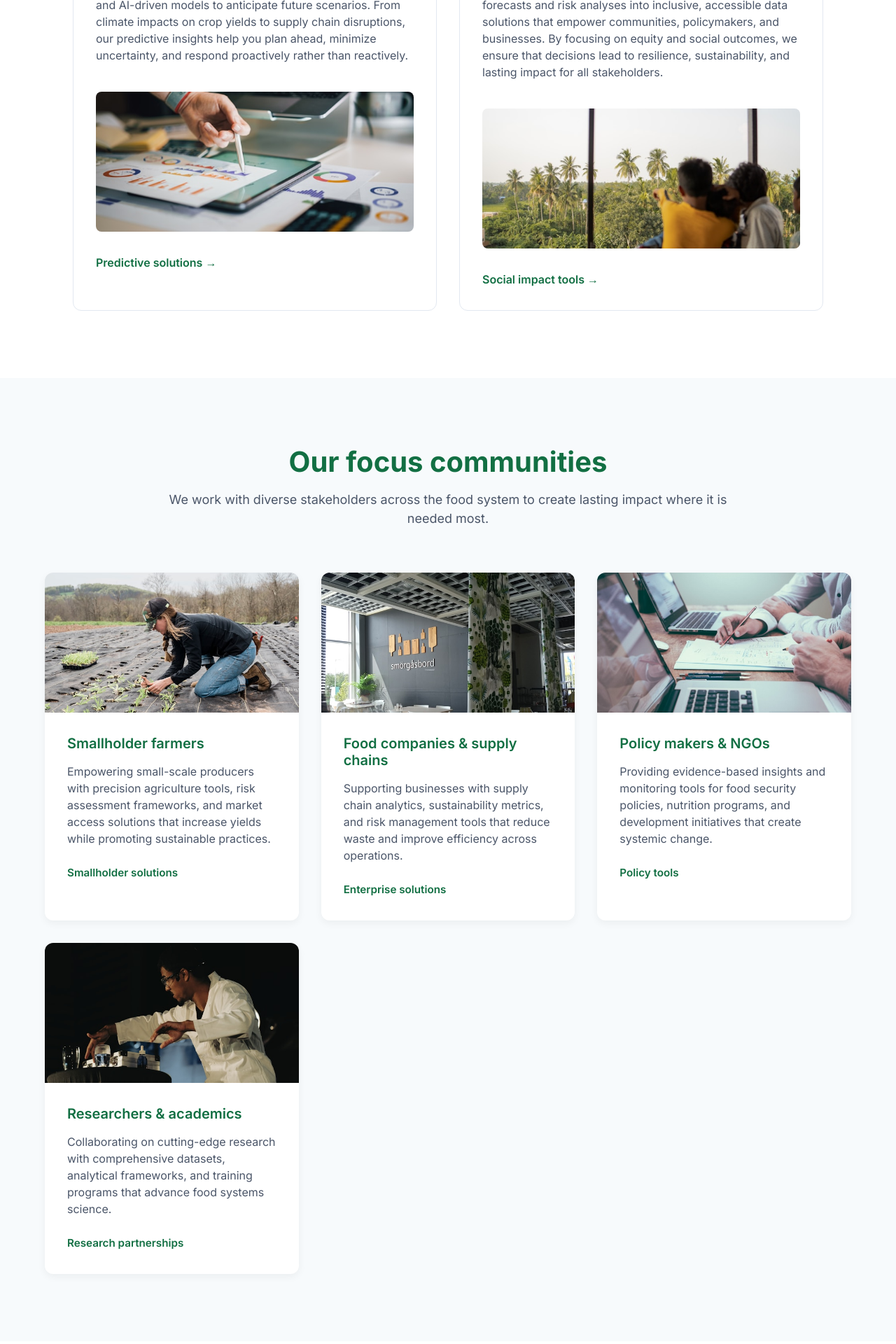
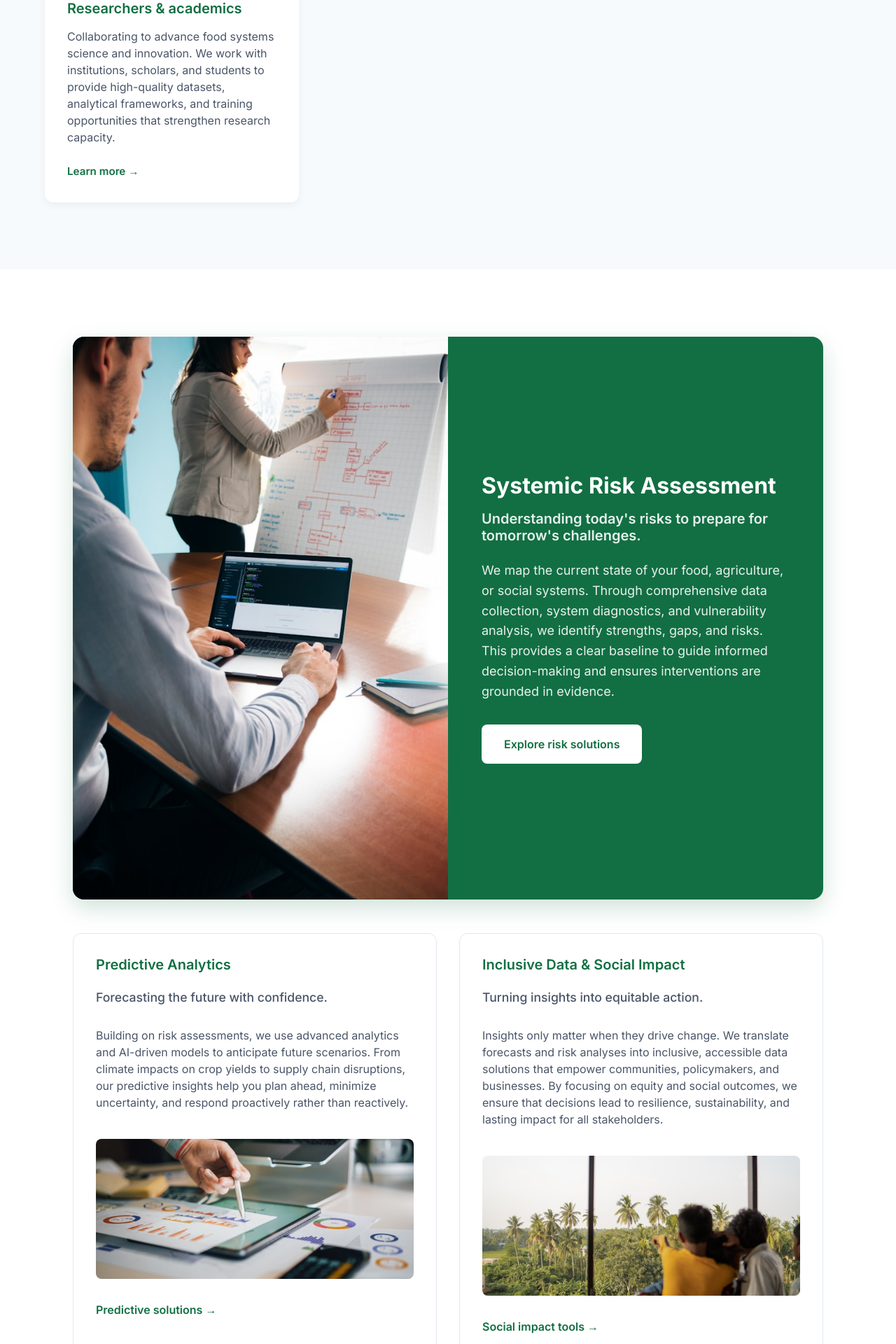
Before and after one commit to rmiyoyo/wrangla360, a Next.js app: page /what-we-do in a window 1280 px wide. Shown: the part 2640-4560 px from the top of the page at 70% size. Built offline with nearby package versions, Linux system fonts and the light colour scheme.

Commit message:
Repurpose What we do

```diff
--- a/src/app/what-we-do/page.tsx
+++ b/src/app/what-we-do/page.tsx
@@ -30,76 +30,13 @@ export default function WhatWeDo() {
           </div>
         </div>
       </section>
+
       <section className="mission-statement">
         <div className="mission-container">
           <h2>We provide analytics solutions to make sustainable food systems accessible to those who need it most.</h2>
         </div>
       </section>
-      <section className="services-showcase">
-        <div className="services-showcase-container">
-          <div className="service-showcase-card primary-card">
-            <div className="service-showcase-image">
-              <Image
-                src="/risk-assessment.jpg"
-                alt="Systemic risk assessment in agriculture"
-                width={400}
-                height={300}
-                className="service-img"
-              />
-            </div>
-            <div className="service-showcase-content">
-              <h3>Systemic Risk Assessment</h3>
-              <h4>Understanding today’s risks to prepare for tomorrow’s challenges.</h4>
-              <p>
-                We map the current state of your food, agriculture, or social systems. Through comprehensive data collection, system diagnostics, and vulnerability analysis, we identify strengths, gaps, and risks. This provides a clear baseline to guide informed decision-making and ensures interventions are grounded in evidence.
-              </p>
-              <Link href="/focus/risk" className="service-showcase-btn">
-                Explore risk solutions
-              </Link>
-            </div>
-          </div>
-          <div className="secondary-services">
-            <div className="secondary-service-card">
-              <h4>Predictive Analytics</h4>
-              <h5>Forecasting the future with confidence.</h5>
-              <p>
-                Building on risk assessments, we use advanced analytics and AI-driven models to anticipate future scenarios. From climate impacts on crop yields to supply chain disruptions, our predictive insights help you plan ahead, minimize uncertainty, and respond proactively rather than reactively.
-              </p>
-              <div className="secondary-service-image">
-                <Image
-                  src="/predictive-analytics.jpg"
-                  alt="Predictive analytics for food systems"
-                  width={300}
-                  height={200}
-                  className="secondary-service-img"
-                />
-              </div>
-              <Link href="/focus/analytics" className="secondary-service-link">
-                Predictive solutions →
-              </Link>
-            </div>
-            <div className="secondary-service-card">
-                <h4>Inclusive Data &amp; Social Impact</h4>
-              <h5>Turning insights into equitable action.</h5>
-              <p>
-                Insights only matter when they drive change. We translate forecasts and risk analyses into inclusive, accessible data solutions that empower communities, policymakers, and businesses. By focusing on equity and social outcomes, we ensure that decisions lead to resilience, sustainability, and lasting impact for all stakeholders.
-              </p>
-              <div className="secondary-service-image">
-                <Image
-                  src="/social-impact.jpg"
-                  alt="Inclusive data for social impact"
-                  width={300}
-                  height={200}
-                  className="secondary-service-img"
-                />
-              </div>
-              <Link href="/focus/impact" className="secondary-service-link">
-                Social impact tools →
-              </Link>
-            </div>
-          </div>
-        </div>
-      </section>
+
       <section className="focus-communities">
         <div className="focus-communities-container">
           <h2>Our focus communities</h2>
@@ -121,15 +58,14 @@ export default function WhatWeDo() {
               <div className="community-content">
                 <h3>Smallholder farmers</h3>
                 <p>
-                  Empowering small-scale producers with precision agriculture tools,
-                  risk assessment frameworks, and market access solutions that
-                  increase yields while promoting sustainable practices.
+                  Empowering producers with the tools, knowledge, and opportunities to run farms as sustainable businesses. We partner directly with farmers to equip them with skills, data, and resources that increase yields, reduce risks, and open doors to new opportunities.
                 </p>
                 <Link href="/communities/farmers" className="community-btn">
-                  Smallholder solutions
+                  Learn more →
                 </Link>
               </div>
             </div>
+
             <div className="community-card">
               <div className="community-image">
                 <Image
@@ -143,15 +79,14 @@ export default function WhatWeDo() {
               <div className="community-content">
                 <h3>Food companies &amp; supply chains</h3>
                 <p>
-                  Supporting businesses with supply chain analytics, sustainability
-                  metrics, and risk management tools that reduce waste and
-                  improve efficiency across operations.
+                  Helping businesses build efficient, resilient, and sustainable supply chains. We partner with businesses across the value chain to deliver analytics, metrics, and tools that reduce waste, manage risks, and unlock new opportunities for efficiency and impact.
                 </p>
                 <Link href="/communities/companies" className="community-btn">
-                  Enterprise solutions
+                  Learn more →
                 </Link>
               </div>
             </div>
+
             <div className="community-card">
               <div className="community-image">
                 <Image
@@ -165,15 +100,14 @@ export default function WhatWeDo() {
               <div className="community-content">
                 <h3>Policy makers &amp; NGOs</h3>
                 <p>
-                  Providing evidence-based insights and monitoring tools for
-                  food security policies, nutrition programs, and development
-                  initiatives that create systemic change.
+                  Delivering evidence-based insights and tools for systemic change. We support governments, development agencies, and NGOs with insights and solutions that drive systemic impact, grounded in solid evidence and reliable monitoring.
                 </p>
                 <Link href="/communities/policy" className="community-btn">
-                  Policy tools
+                  Learn more →
                 </Link>
               </div>
             </div>
+
             <div className="community-card">
               <div className="community-image">
                 <Image
@@ -187,18 +121,85 @@ export default function WhatWeDo() {
               <div className="community-content">
                 <h3>Researchers &amp; academics</h3>
                 <p>
-                  Collaborating on cutting-edge research with comprehensive
-                  datasets, analytical frameworks, and training programs that
-                  advance food systems science.
+                  Collaborating to advance food systems science and innovation. We work with institutions, scholars, and students to provide high-quality datasets, analytical frameworks, and training opportunities that strengthen research capacity.
                 </p>
                 <Link href="/communities/research" className="community-btn">
-                  Research partnerships
+                  Learn more →
                 </Link>
               </div>
             </div>
           </div>
         </div>
       </section>
+
+      <section className="services-showcase">
+        <div className="services-showcase-container">
+          <div className="service-showcase-card primary-card">
+            <div className="service-showcase-image">
+              <Image
+                src="/risk-assessment.jpg"
+                alt="Systemic risk assessment in agriculture"
+                width={400}
+                height={300}
+                className="service-img"
+              />
+            </div>
+            <div className="service-showcase-content">
+              <h3>Systemic Risk Assessment</h3>
+              <h4>Understanding today's risks to prepare for tomorrow's challenges.</h4>
+              <p>
+                We map the current state of your food, agriculture, or social systems. Through comprehensive data collection, system diagnostics, and vulnerability analysis, we identify strengths, gaps, and risks. This provides a clear baseline to guide informed decision-making and ensures interventions are grounded in evidence.
+              </p>
+              <Link href="/services/risk-assessment" className="service-showcase-btn">
+                Explore risk solutions
+              </Link>
+            </div>
+          </div>
+
+          <div className="secondary-services">
+            <div className="secondary-service-card">
+              <h4>Predictive Analytics</h4>
+              <h5>Forecasting the future with confidence.</h5>
+              <p>
+                Building on risk assessments, we use advanced analytics and AI-driven models to anticipate future scenarios. From climate impacts on crop yields to supply chain disruptions, our predictive insights help you plan ahead, minimize uncertainty, and respond proactively rather than reactively.
+              </p>
+              <div className="secondary-service-image">
+                <Image
+                  src="/predictive-analytics.jpg"
+                  alt="Predictive analytics for food systems"
+                  width={300}
+                  height={200}
+                  className="secondary-service-img"
+                />
+              </div>
+              <Link href="/services/predictive-analytics" className="secondary-service-link">
+                Predictive solutions →
+              </Link>
+            </div>
+
+            <div className="secondary-service-card">
+              <h4>Inclusive Data &amp; Social Impact</h4>
+              <h5>Turning insights into equitable action.</h5>
+              <p>
+                Insights only matter when they drive change. We translate forecasts and risk analyses into inclusive, accessible data solutions that empower communities, policymakers, and businesses. By focusing on equity and social outcomes, we ensure that decisions lead to resilience, sustainability, and lasting impact for all stakeholders.
+              </p>
+              <div className="secondary-service-image">
+                <Image
+                  src="/social-impact.jpg"
+                  alt="Inclusive data for social impact"
+                  width={300}
+                  height={200}
+                  className="secondary-service-img"
+                />
+              </div>
+              <Link href="/services/social-impact" className="secondary-service-link">
+                Social impact tools →
+              </Link>
+            </div>
+          </div>
+        </div>
+      </section>
+
       <section className="training-programs">
         <div className="training-container">
           <h2>Build expertise through our training programs</h2>
@@ -223,11 +224,12 @@ export default function WhatWeDo() {
                   <span>Problem-solving frameworks</span>
                   <span>Real-world case studies</span>
                 </div>
-                <Link href="/courses/data-analyst" className="program-btn primary">
-                  Start learning
+                <Link href="/contact" className="program-btn primary">
+                  Get in touch
                 </Link>
               </div>
             </div>
+
             <div className="secondary-programs">
               <div className="program-card">
                 <h3>Data in Food Loss &amp; Waste</h3>
@@ -236,10 +238,11 @@ export default function WhatWeDo() {
                   Learn advanced techniques to measure, analyze, and reduce food
                   waste across supply chains using data-driven approaches.
                 </p>
-                <Link href="/courses/food-waste" className="program-btn secondary">
-                  Learn more
+                <Link href="/contact" className="program-btn secondary">
+                  Get in touch
                 </Link>
               </div>
+
               <div className="program-card">
                 <h3>Precision Agriculture Analytics</h3>
                 <div className="program-level">Advanced • 8 weeks</div>
@@ -247,43 +250,15 @@ export default function WhatWeDo() {
                   Master IoT integration, predictive modeling, and resource
                   optimization for modern agricultural systems.
                 </p>
-                <Link href="/courses/precision-agriculture" className="program-btn secondary">
-                  Learn more
+                <Link href="/contact" className="program-btn secondary">
+                  Get in touch
                 </Link>
               </div>
             </div>
           </div>
         </div>
       </section>
-      <section className="impact-stats">
-        <div className="impact-container">
-          <h2>What we have achieved</h2>
-          <p className="impact-subtitle">
-            Since founding our practice in 2020, we have delivered analytics solutions
-            with measurable impact across diverse food system challenges.
-          </p>
-          <div className="stats-grid">
-            <div className="stat-card">
-              <div className="stat-number">50+</div>
-              <div className="stat-label">
-                Organizations supported with analytics solutions
-              </div>
-            </div>
-            <div className="stat-card">
-              <div className="stat-number">$2.3M</div>
-              <div className="stat-label">
-                In estimated food waste reduction through our predictive models
-              </div>
-            </div>
-            <div className="stat-card">
-              <div className="stat-number">15K+</div>
-              <div className="stat-label">
-                Smallholder farmers reached through our risk assessment tools
-              </div>
-            </div>
-          </div>
-        </div>
-      </section>
+
       <section className="cta-enhanced">
         <div className="cta-enhanced-content">
           <h2>Ready to transform your approach to sustainable food systems?</h2>
```
